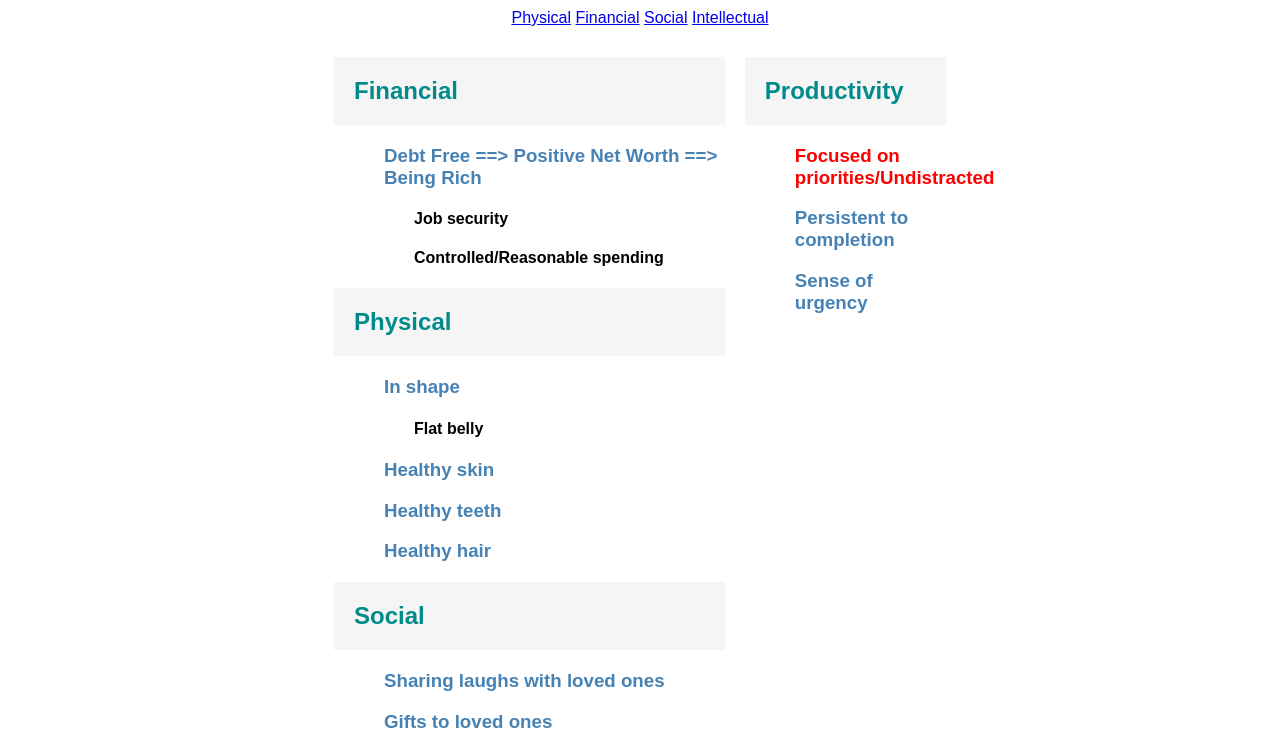
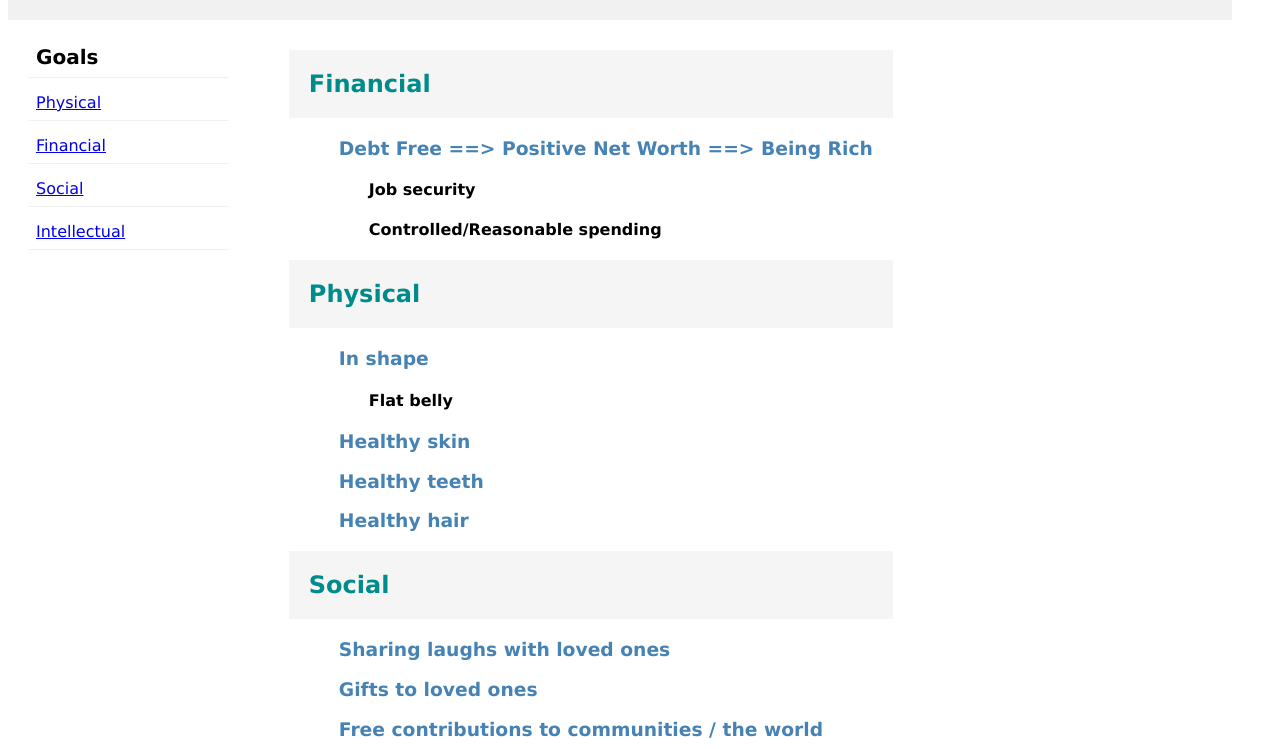
Before and after one commit to hungnw/happy.github.io, a plain HTML site: page index.html in a window 1280 px wide. Shown: the part 111-860 px from the top of the page. Drawn offline with Linux system fonts and the light colour scheme.

Commit message:
Update index.html

```diff
--- a/index.html
+++ b/index.html
@@ -1,48 +1,55 @@
 <!DOCTYPE html>
-<html lang="en-us">
+<html>
 <head>
-          <meta charset="UTF-8">
-          <meta name="viewport" content="width=device-width, initial-scale=1">
-
+<meta name="viewport" content="width=device-width, initial-scale=1.0">
 <style>
-               body {
-                    font-family: Arial, Helvetica, sans-serif;
+* {
+  box-sizing: border-box;
+  padding-right: 20px;
+}
+.menu {
+  float: left;
+  width: 20%;
+  padding: 10px 20px;
+}
+.menuitem {
+  padding: 8px;
+  margin-top: 7px;
+  border-bottom: 1px solid #f1f1f1;
+}
+.main {
+  float: left;
+  width: auto;
+  padding: 10px 40px;
+  overflow: hidden;
+}
+.right {
+  /* background-color: lightblue; */
+  float: left;
+  width: auto;
+  padding: 10px 15px;
+  /* margin-top: 7px; */
 }
 
-               * {
-               box-sizing: border-box;
+button {
+     font-size: 19px;
+     padding: 10px 15px;
+     width: 100%;
+     background-color: lightseagreen;
+	border: none;
+	color: white;
+	/* padding: 15px 32px; */
+	text-align: center;
+	text-decoration: none;
+	display: inline-block;
+	/* font-size: 20px; */
+	border-radius: 8px;
+	/* width:200px; */
+	cursor: pointer;
 }
 
-               /* Create two unequal columns that floats next to each other */
-               .column {
-               float: left;
-               padding: 10px;
-               height: 300px; /* Should be removed. Only for demonstration */
-               }
-
-               .left {
-               width: 65%;
-               }
-
-               .right {
-               width: 35%;
-               }
-
-               /* Clear floats after the columns */
-
-               .row {
-                    margin-left: 25%;
-                    margin-right: 25%;
-               }
-
-               .row:after {
-               content: "";
-               display: table;
-               clear: both;
-               }
-
-               nav {
-                    text-align: center;
+button:hover {
+	background-color: mediumseagreen;
   }
 
 h1 {
@@ -66,24 +73,51 @@
 h4 {
      margin-left: 80px;
 }
+
+@media only screen and (max-width:800px) {
+  /* For tablets: */
+  .main {
+    width: 80%;
+    padding: 0;
+  }
+  .right {
+    width: 100%;
+  }
+}
+@media only screen and (max-width:500px) {
+  /* For mobile phones: */
+  .menu, .main, .right {
+    width: 100%;
+  }
+}
 </style>
-
 </head>
 
-     <body>
-          <h1>The HAPPY Project</h1>
-          <nav>
-               <a href="physical.html">Physical</a>
-               <a href="financial.html">Financial</a>
-               <a href="social.html">Social</a>
-               <a href="intellectual.html">Intellectual</a>
-          </nav>
+<body style="font-family:Verdana;">
 
-          <div class="row">
+<div style="background-color:#f1f1f1;padding:1px 20px;">
+     <h1 style="color:white">The HAPPY Project</h1>
+</div>
 
 
-               <div class="column left">
 
+
+<div style="overflow:auto">
+     <div class="menu">
+
+          <div class="menuitem" style="font-size: 20px;font-weight: bold;"> Goals</div>
+          <div class="menuitem" ><a href="physical.html">Physical</a></div>
+          <div class="menuitem"><a href="financial.html">Financial</a></div>
+          <div class="menuitem"><a href="social.html">Social</a></div>
+          <div class="menuitem"><a href="intellectual.html">Intellectual</a></div>
+
+
+
+
+
+     </div>
+
+     <div class="main">
 
           <h2>Financial</h2>
           <h3>Debt Free ==> Positive Net Worth ==> Being Rich</h3>
@@ -106,15 +140,21 @@
 
           <h2>Intellectual</h2>
                <h3>Programming</h3>
+
      </div>
 
-               <div class="column right">
+     <div class="right">
           <h2>Productivity</h2>
           <h3 style="color:red;">Focused on priorities/Undistracted</h3>
           <h3>Persistent to completion</h3>
           <h3>Sense of urgency</h3>
      </div>
 </div>
+
+
+<!-- Footer -->
+     <div style="background-color:#f1f1f1;text-align:center;padding:10px;margin-top:7px;font-size:16px;">by Hung Nguyen<br>
+          </div>
+
 </body>
-
 </html>
```
Lines whose indentation alone changed are shown as unchanged.
